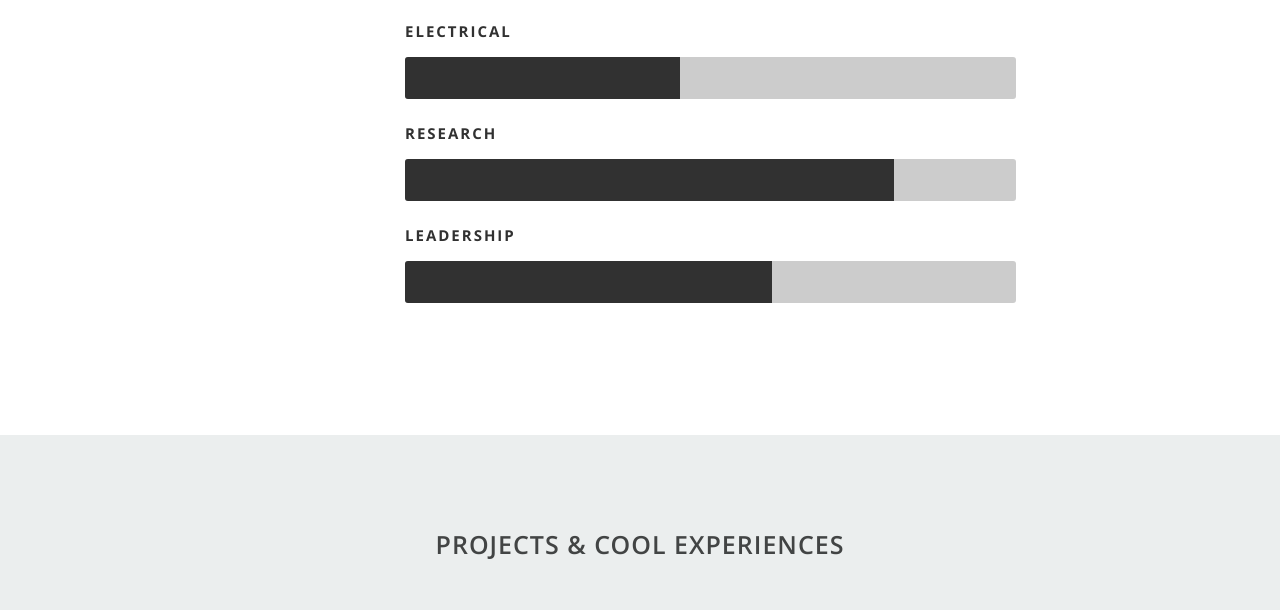
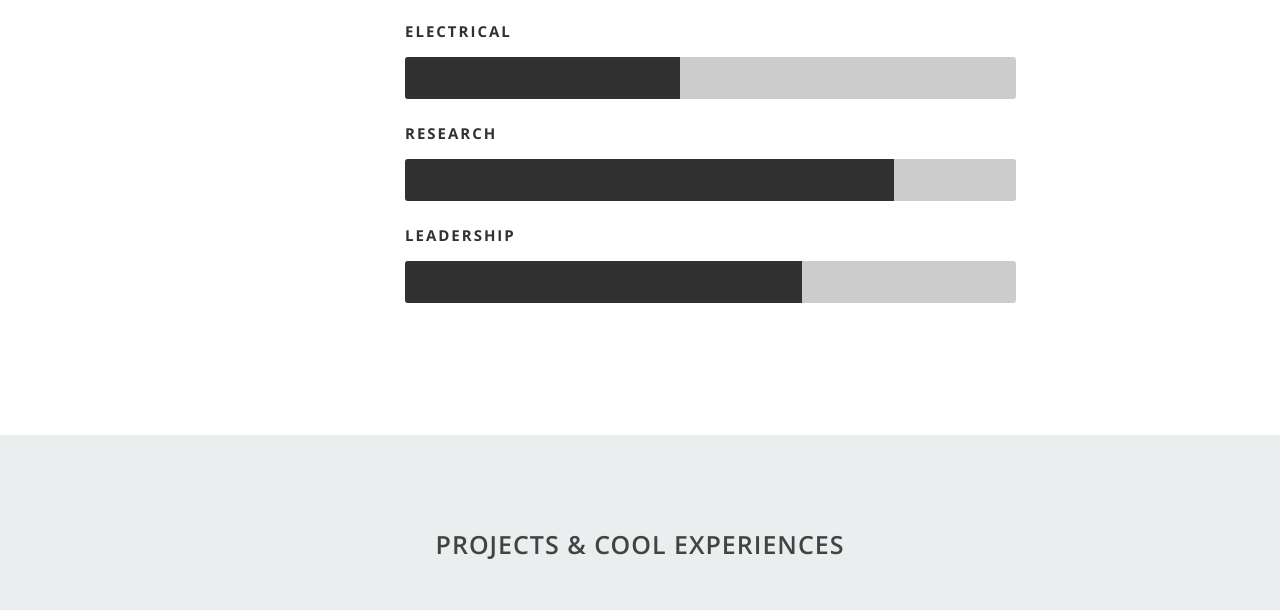
Before and after one commit to alitoyserkani/alitoyserkani.github.io, a plain HTML site: page index.html in a window 1280 px wide. Shown: the part 2771-3381 px from the top of the page. Drawn offline with nearby package versions, Linux system fonts and the light colour scheme; grey boxes are pictures that could not be loaded; a web font is replaced by a local one.

Commit message:
Update layout.css

```diff
--- a/css/layout.css
+++ b/css/layout.css
@@ -347,7 +347,7 @@ ul#nav li.current a { color: #F06000; }
   	-webkit-animation: css 2s ease;
 }
 .html5 {
-  	width: 60%;
+  	width: 65%;
   	-moz-animation: html5 2s ease;
   	-webkit-animation: html5 2s ease;
 }
```
